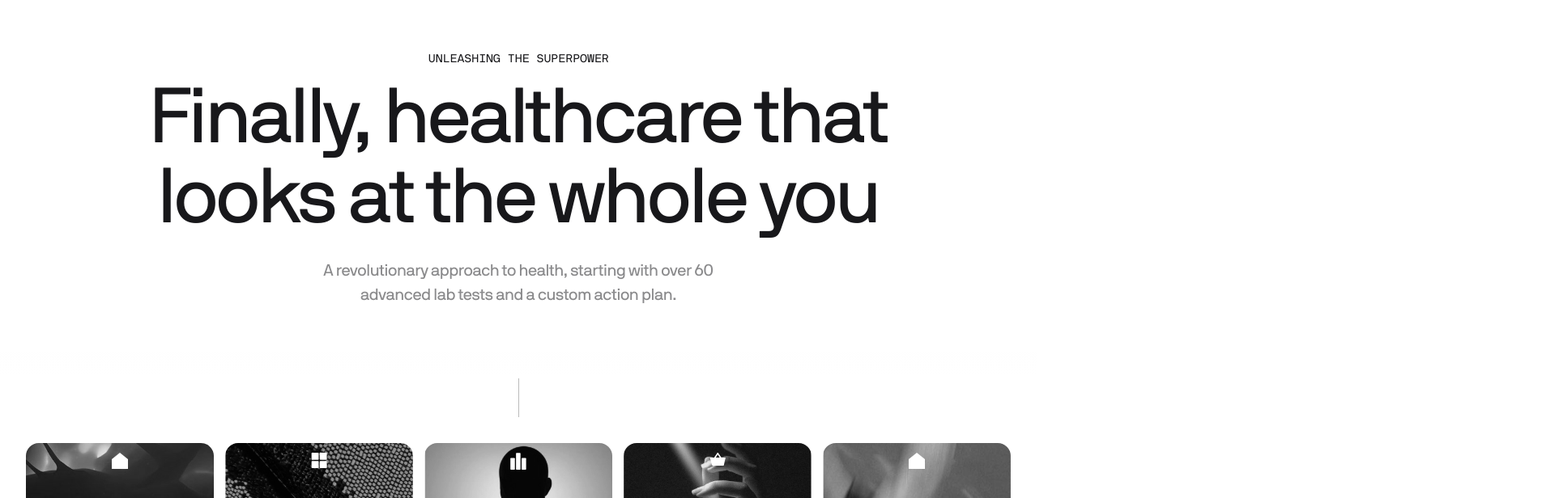
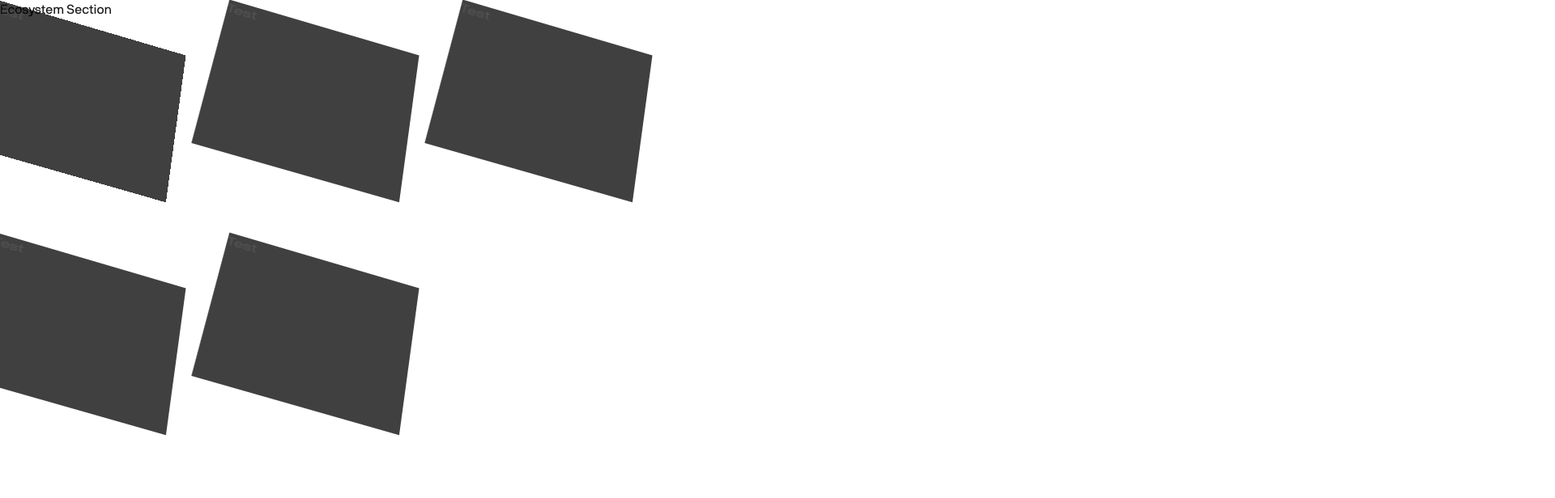
Before and after one commit to daybreak-studio/superpower, a Next.js app: page / in a window 1280 px wide. Shown: the top 616 px of the page at 81% size, 1920 px wide, since content can reach past the window. Built offline with nearby package versions, Linux system fonts and the light colour scheme.

Commit message:
initialized techniques

```diff
--- a/app/page.tsx
+++ b/app/page.tsx
@@ -6,6 +6,7 @@ import ProtocolSection from "@/components/Sections/ProtocolSection/ProtocolSecti
 import SuperpowerBaselineSection from "@/components/Sections/SuperpowerBaselineSection/SuperpowerBaselineSection";
 import TestimonialsSection from "@/components/Sections/TestimonialsSection/TestimonialsWrapper";
 import TransitionSection from "@/components/Sections/TransitionSection/TransitionSectionWrapper";
+import EcosystemSection from "@/components/Sections/EcosystemSection/EcosystemLayout";
 
 import { ReactLenis } from "@studio-freight/react-lenis";
 
@@ -13,12 +14,7 @@ export default function Home() {
   return (
     <main>
       <ReactLenis root>
-        {/* <HeroSection /> */}
-        {/* <SuperpowerBaselineSection /> */}
-        <ProtocolSection />
-        <TestimonialsSection />
-        <TransitionSection />
-        <section style={{ height: "3000px", backgroundColor: "#000" }} />
+        <EcosystemSection />
       </ReactLenis>
     </main>
   );
--- /dev/null
+++ b/components/Sections/EcosystemSection/EcosystemItem.tsx
@@ -0,0 +1,10 @@
+import React from "react";
+import { useAnimation } from "framer-motion";
+
+interface Props {}
+
+const EcosystemItem = (props: Props) => {
+  return <div className="h-full w-full bg-black">Test</div>;
+};
+
+export default EcosystemItem;
--- /dev/null
+++ b/components/Sections/EcosystemSection/EcosystemLayout.tsx
@@ -0,0 +1,71 @@
+import React from "react";
+import { useAnimation } from "framer-motion";
+import EcosystemItem from "./EcosystemItem";
+
+interface Props {}
+
+const EcosystemSection = (props: Props) => {
+  interface Props {
+    style?: React.CSSProperties;
+  }
+
+  return (
+    <section>
+      <h1>Ecosystem Section</h1>
+      <div className="flex w-[1000px] flex-row flex-wrap gap-24">
+        <div
+          className="h-48 w-48"
+          style={{
+            opacity: 0.75,
+            transformStyle: `preserve-3d`,
+            transform: `perspective(2000px) translateZ(500px) rotateX(45deg) rotateZ(8deg) rotateY(15deg)`,
+          }}
+        >
+          <EcosystemItem />
+        </div>
+        <div
+          className="h-48 w-48"
+          style={{
+            opacity: 0.75,
+            transformStyle: `preserve-3d`,
+            transform: `perspective(2000px) translateZ(500px) rotateX(45deg) rotateZ(8deg) rotateY(15deg)`,
+          }}
+        >
+          <EcosystemItem />
+        </div>
+        <div
+          className="h-48 w-48"
+          style={{
+            opacity: 0.75,
+            transformStyle: `preserve-3d`,
+            transform: `perspective(2000px) translateZ(500px) rotateX(45deg) rotateZ(8deg) rotateY(15deg)`,
+          }}
+        >
+          <EcosystemItem />
+        </div>
+        <div
+          className="h-48 w-48"
+          style={{
+            opacity: 0.75,
+            transformStyle: `preserve-3d`,
+            transform: `perspective(2000px) translateZ(500px) rotateX(45deg) rotateZ(8deg) rotateY(15deg)`,
+          }}
+        >
+          <EcosystemItem />
+        </div>
+        <div
+          className="h-48 w-48"
+          style={{
+            opacity: 0.75,
+            transformStyle: `preserve-3d`,
+            transform: `perspective(2000px) translateZ(500px) rotateX(45deg) rotateZ(8deg) rotateY(15deg)`,
+          }}
+        >
+          <EcosystemItem />
+        </div>
+      </div>
+    </section>
+  );
+};
+
+export default EcosystemSection;
```
